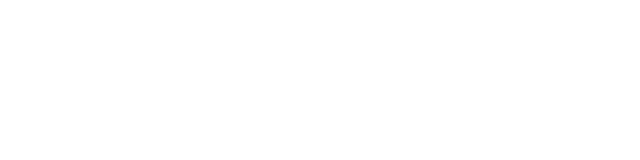
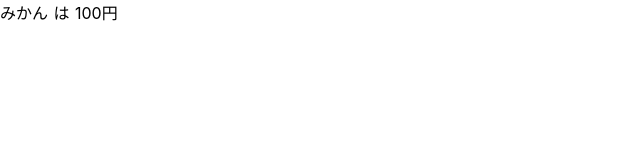
Before and after one commit to su-kun1899/hello-nuxtjs, a Nuxt app: page /fruits in a window 1280 px wide. Before the commit this address had no page. Shown: the top 160 px of the page, without its empty margins (0-640 px from the left). Built offline with nearby package versions, Linux system fonts and the light colour scheme.

Commit message:
add mikan

```diff
--- /dev/null
+++ b/components/mikan.vue
@@ -0,0 +1,14 @@
+<template>
+  <p>{{ name }} は {{ price }}円</p>
+</template>
+
+<script>
+export default {
+  data: function() {
+    return {
+      name: 'みかん',
+      price: 100
+    }
+  }
+}
+</script>
--- /dev/null
+++ b/pages/fruits.vue
@@ -0,0 +1,11 @@
+<template>
+  <mikan/>
+</template>
+
+<script>
+import mikan from '~/components/mikan'
+
+export default {
+  components: { mikan }
+}
+</script>
```
